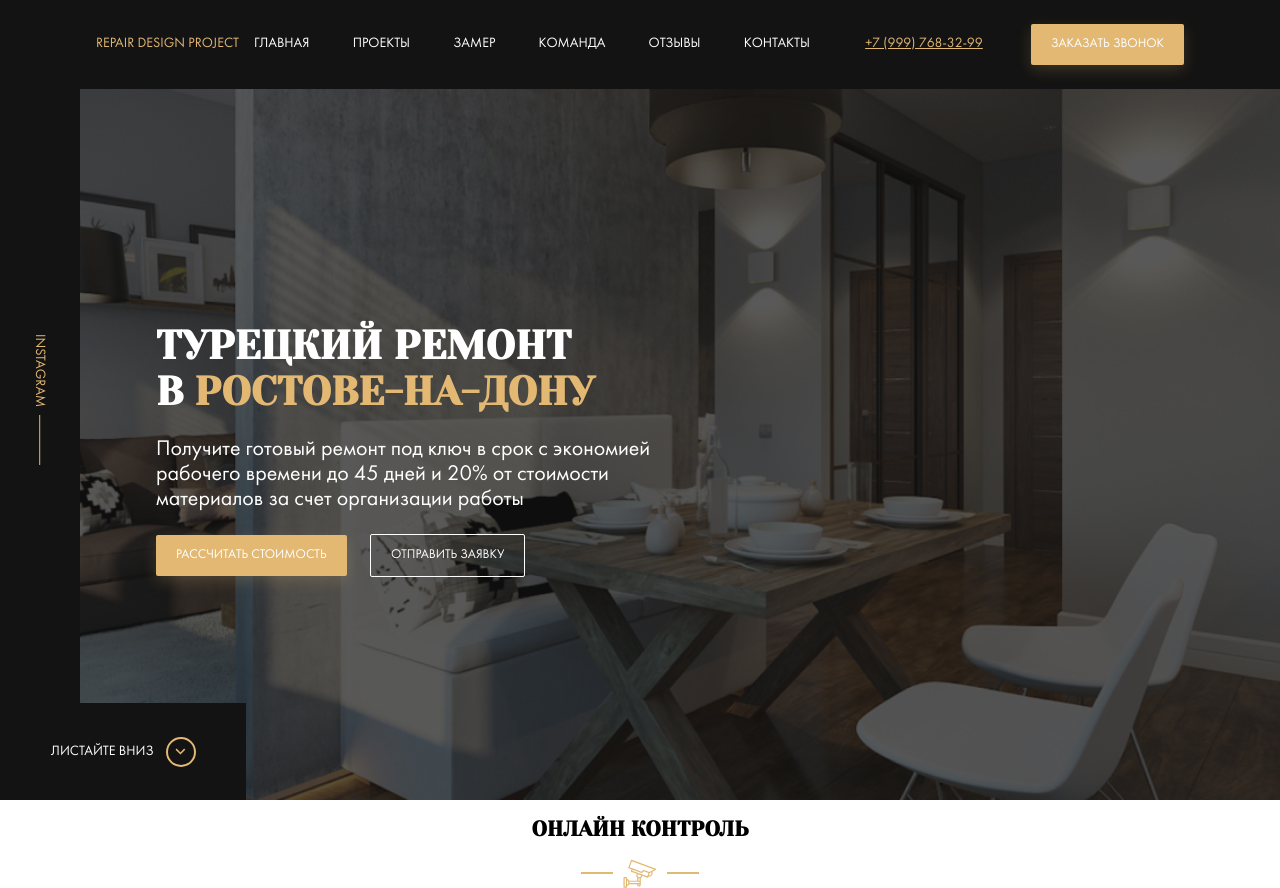
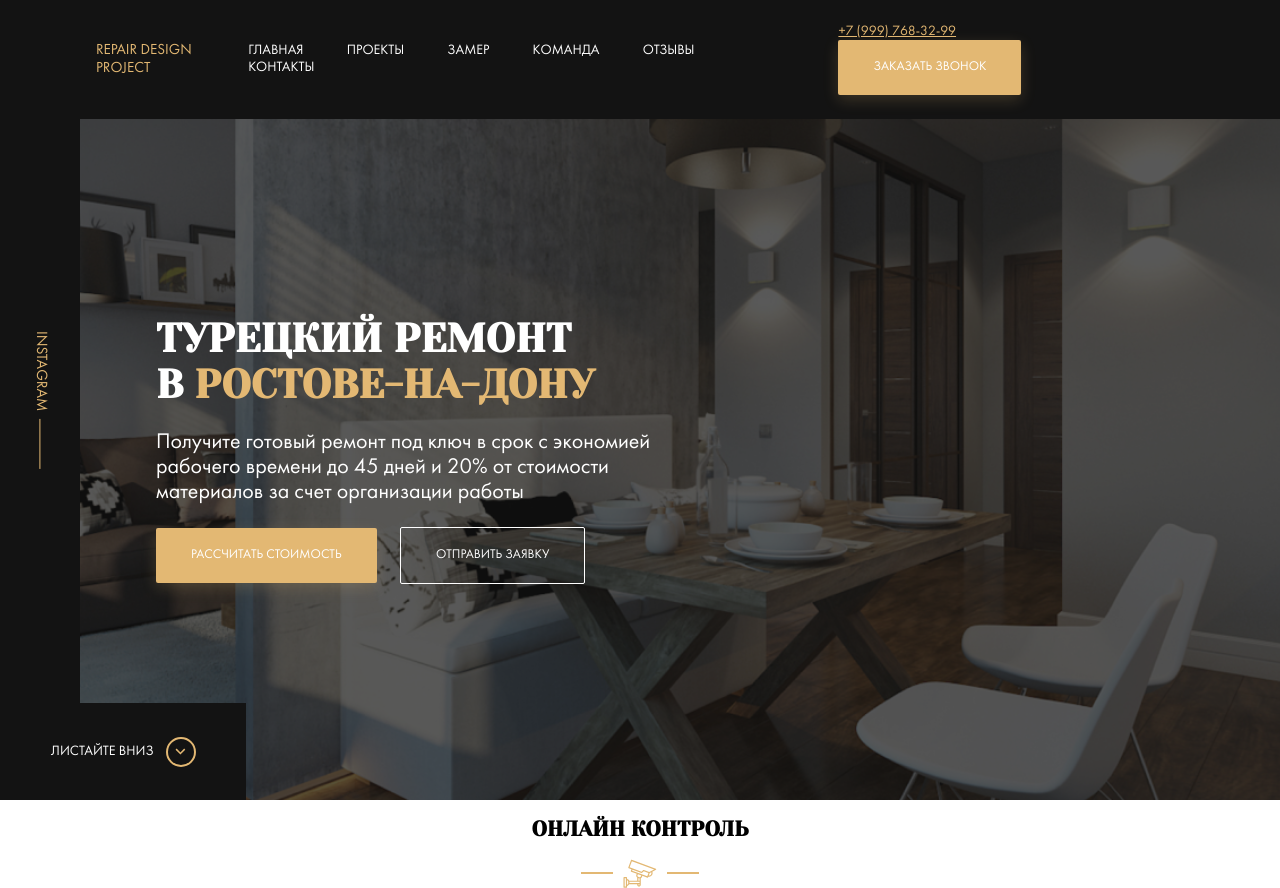
Before and after one commit to Egordgan/repair-design, a website: page index.html in a window 1280 px wide. Drawn offline with Linux system fonts and the light colour scheme; files whose address does not match are found by name.

Commit message:
try to pixel perfect

```diff
--- a/sass/_interface.sass
+++ b/sass/_interface.sass
@@ -7,6 +7,7 @@
   &:hover
     cursor: pointer
   &--primary
+    padding: 20px 35px
     background-color: #E3B873
     color: #fff
     box-shadow: 0px 5px 15px rgba(227, 184, 115, 0.2)
@@ -14,6 +15,7 @@
     &:hover
       box-shadow: none
   &--outline
+    padding: 20px 35px
     color: #fff
     background-color: transparent
     border: 1px solid #FFFFFF
--- a/sass/templates/_header.sass
+++ b/sass/templates/_header.sass
@@ -11,6 +11,7 @@
   justify-content: space-between
   align-items: center
 .logo
+  font-size: 1.075rem
   color: $primary
   text-transform: uppercase
 .nav
--- a/sass/templates/_hero.sass
+++ b/sass/templates/_hero.sass
@@ -25,6 +25,7 @@
     max-width: 500px
   &__button
     margin-right: 20px
+    padding: 20px 30px
   &__instagram
     position: absolute
     left: 0
@@ -65,6 +66,7 @@
     color: $primary
     transform: rotate(90deg)
     line-height: 0.8
+    font-size: 1.1rem
     &::after
       content: ''
       width: 50px
```
Also changed, not shown: css/style.css.
